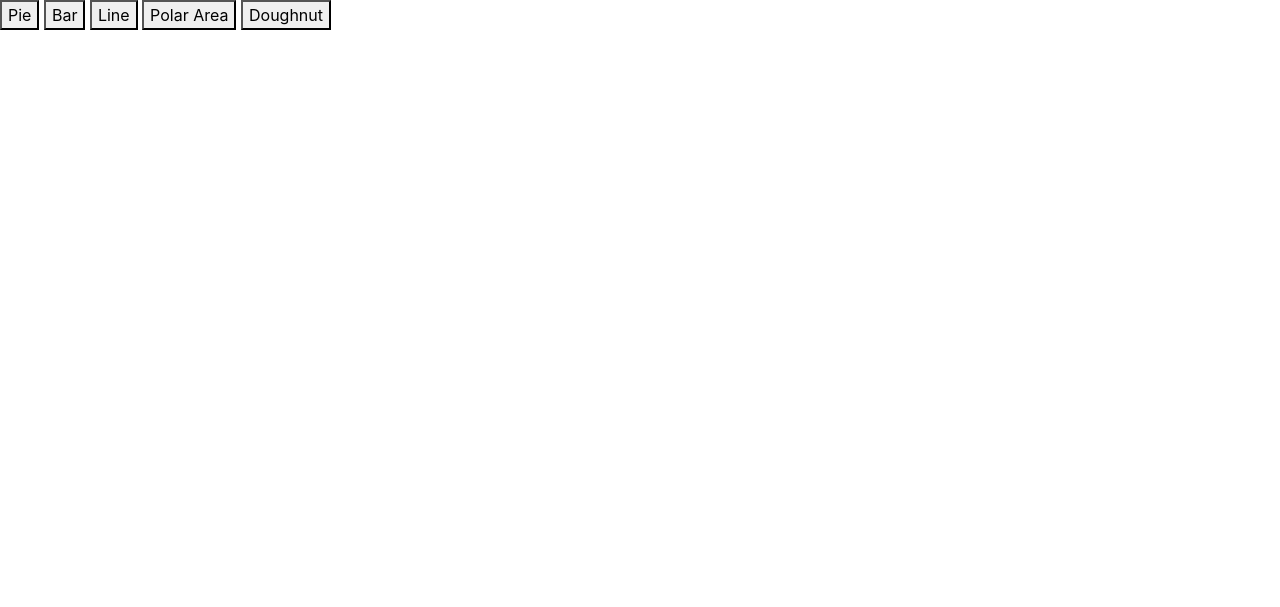
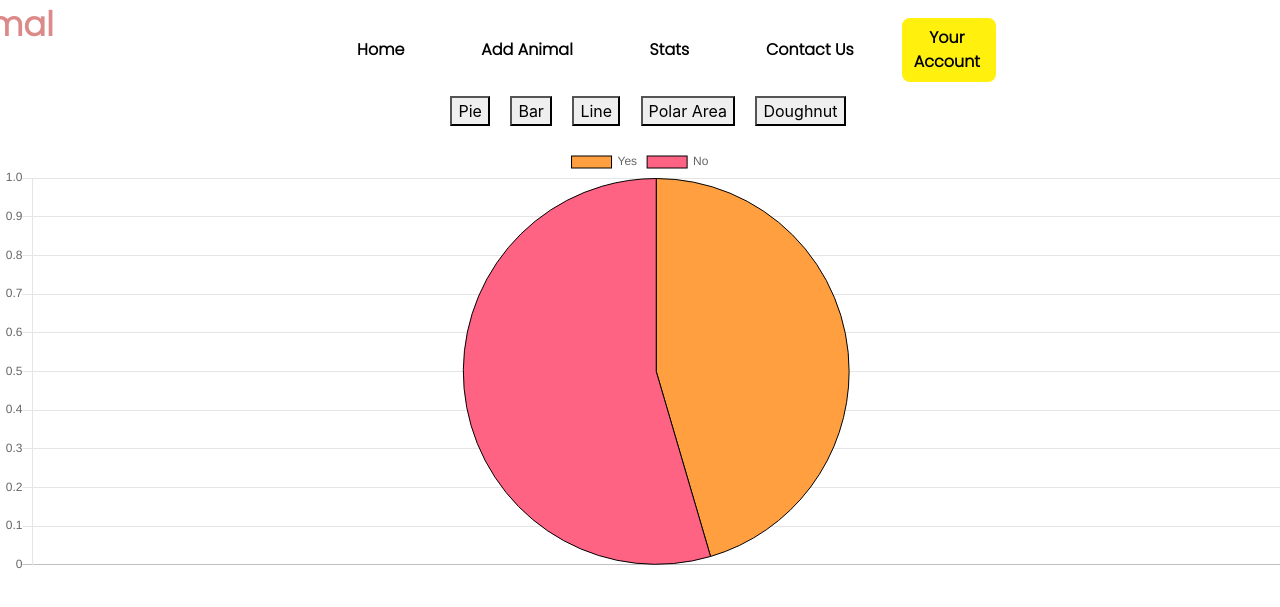
Before and after one commit to NisargShah912/DC-Coding, a Django app: page /graph in a window 1280 px wide. Shown: the top 607 px of the page. Run offline with Django 4.2, Linux system fonts and the light colour scheme; data comes from the database, SQL or seed files in the repository; some web fonts are replaced.

Commit message:
Add files via upload

```diff
--- a/templates/graph.html
+++ b/templates/graph.html
@@ -1,15 +1,23 @@
+
 <html>
     <link rel="stylesheet" href="https://cdn.jsdelivr.net/npm/bootstrap@4.6.0/dist/css/bootstrap.min.css"
     integrity="sha384-B0vP5xmATw1+K9KRQjQERJvTumQW0nPEzvF6L/Z6nronJ3oUOFUFpCjEUQouq2+l" crossorigin="anonymous">
-
+    <link rel="stylesheet" href="/static/style.css">
+<link rel="stylesheet" href="/static/graph.css">
 <!--FontAwesome CDN-->
 <link rel="stylesheet" href="https://use.fontawesome.com/releases/v5.15.2/css/all.css"
     integrity="sha384-vSIIfh2YWi9wW0r9iZe7RJPrKwp6bG+s9QZMoITbCckVJqGCCRhc+ccxNcdpHuYu" crossorigin="anonymous">
 <!--Chartjs CDN-->
 <script src="https://cdn.jsdelivr.net/npm/chart.js@2.9.4/dist/Chart.min.js"></script>
 <style>
+    .center{
+        margin-top: 80px;
+    }
     .graph{
         visibility: hidden;
+    }
+    .pie{
+        margin-top: 20px;
     }
     .bar{
         margin-top: -450px;
@@ -27,16 +35,61 @@
         visibility: visible;
     }
 </style>
-<button class="bt" onclick="fo('pie')">Pie</button>
-<button class="bt" onclick="fo('bar')">Bar</button>
-<button class="bt" onclick="fo('line')">Line</button>
-<button class="bt" onclick="fo('polararea')">Polar Area</button>
-<button class="bt" onclick="fo('doughnut')">Doughnut</button>
-    <canvas id="myChart1" height="100" class="graph pie"></canvas>
+<nav>
+    <div class="container" id="cont">
+      <ul class="nav-list">
+        <li class="nav-logo">
+            <img class="squi" src="/images/suii.png" >
+        <li class="main_name" >
+         <span> Animal
+        </span>
+          Culture
+      </li>
+      </li>
+          <li class="nav-item">
+            <a href="/">
+              Home
+            </a>
+          </li>
+        <li class="nav-item cart-opens">
+            <a href="regan">
+                Add Animal
+              </a>
+        </li>
+
+        <li class="cont nav-item">
+            <a href="graph">
+                Stats
+            </a>
+        </li>
+        <li class="nav-item">
+            <a href="contact">
+                Contact Us
+              </a>
+
+
+        </li>
+        <li class="nav-btn"><button>
+         <a href="account"> Your Account
+           </a>
+         </button></li>
+      </ul>
+    </div>
+  </nav>
+<div class="center">
+<center>
+    <button class="bt mt-3 ml-3" onclick="fo('pie')">Pie</button>
+    <button class="bt mt-3 ml-3" onclick="fo('bar')">Bar</button>
+    <button class="bt mt-3 ml-3" onclick="fo('line')">Line</button>
+    <button class="bt mt-3 ml-3" onclick="fo('polararea')">Polar Area</button>
+    <button class="bt mt-3 ml-3" onclick="fo('doughnut')">Doughnut</button>
+</center>
+    <canvas id="myChart1" height="100" class="graph pie show"></canvas>
     <canvas id="myChart2" height="100" class="graph bar"></canvas>
     <canvas id="myChart3" height="100" class="graph line"></canvas>
     <canvas id="myChart4" height="100" class="graph polararea"></canvas>
     <canvas id="myChart5" height="100" class="graph doughnut"></canvas>
+    </div>
     <script>
         function fo(c) {
             var x,i;
@@ -73,10 +126,10 @@
     var myChart1 = new Chart(ctx, {
         type: 'pie',
         data: {
-            labels: [{% for loc in loc %} '{{ loc }}', {% endfor %}],
+            labels: [{% for loc in yesno %} '{{ loc }}', {% endfor %}],
             datasets: [{
                 label:"Animals",
-                data: [{% for number in loca_c %} '{{ number }}', {% endfor %}],
+                data: [{% for number in yesno_c %} '{{ number }}', {% endfor %}],
                 backgroundColor:[
                 'rgba(255, 159, 64, 1)',
                 'rgba(255, 99, 132, 1)',
```
Also changed, not shown: templates/home.html (+19 -8 lines).
